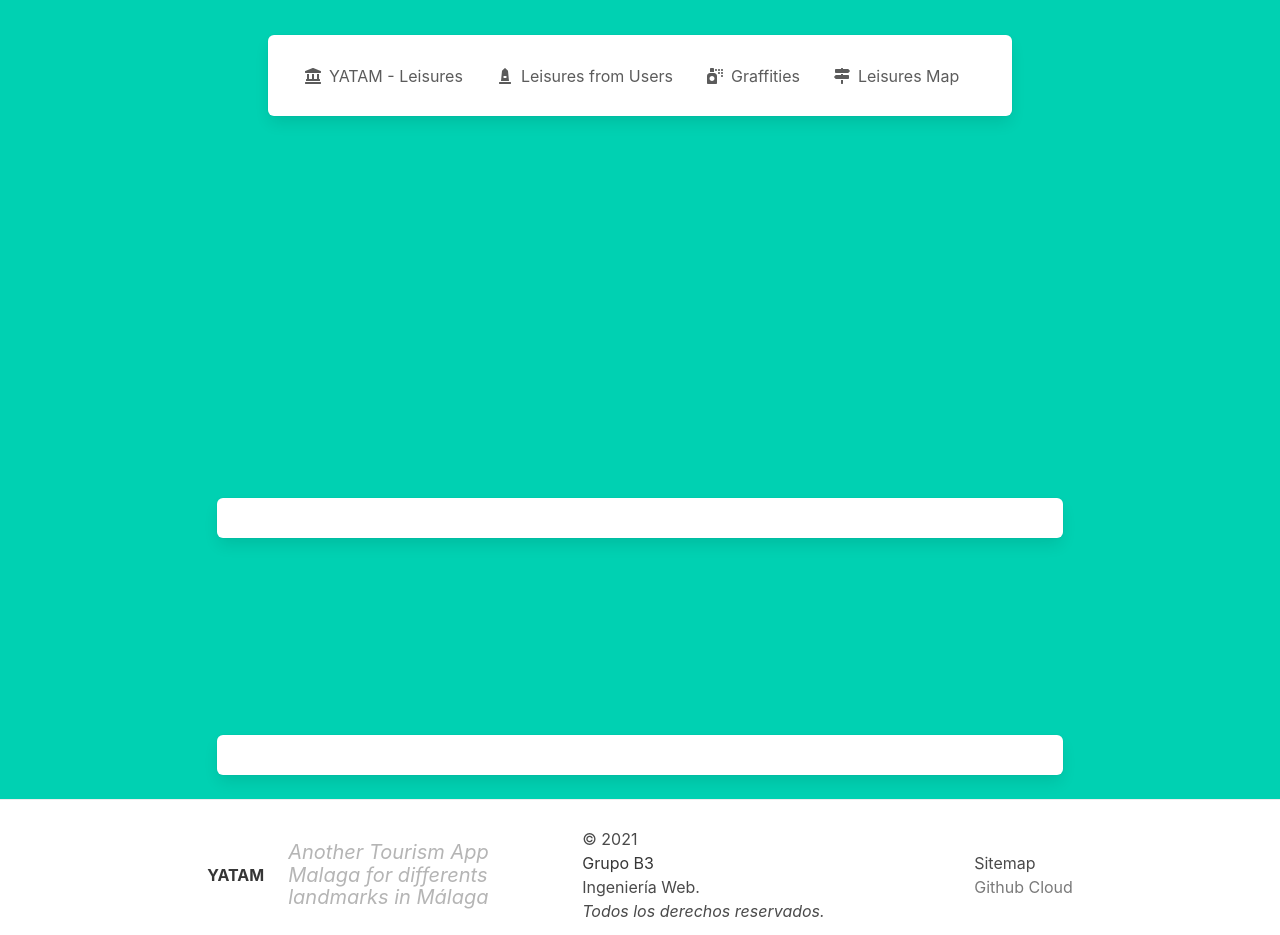
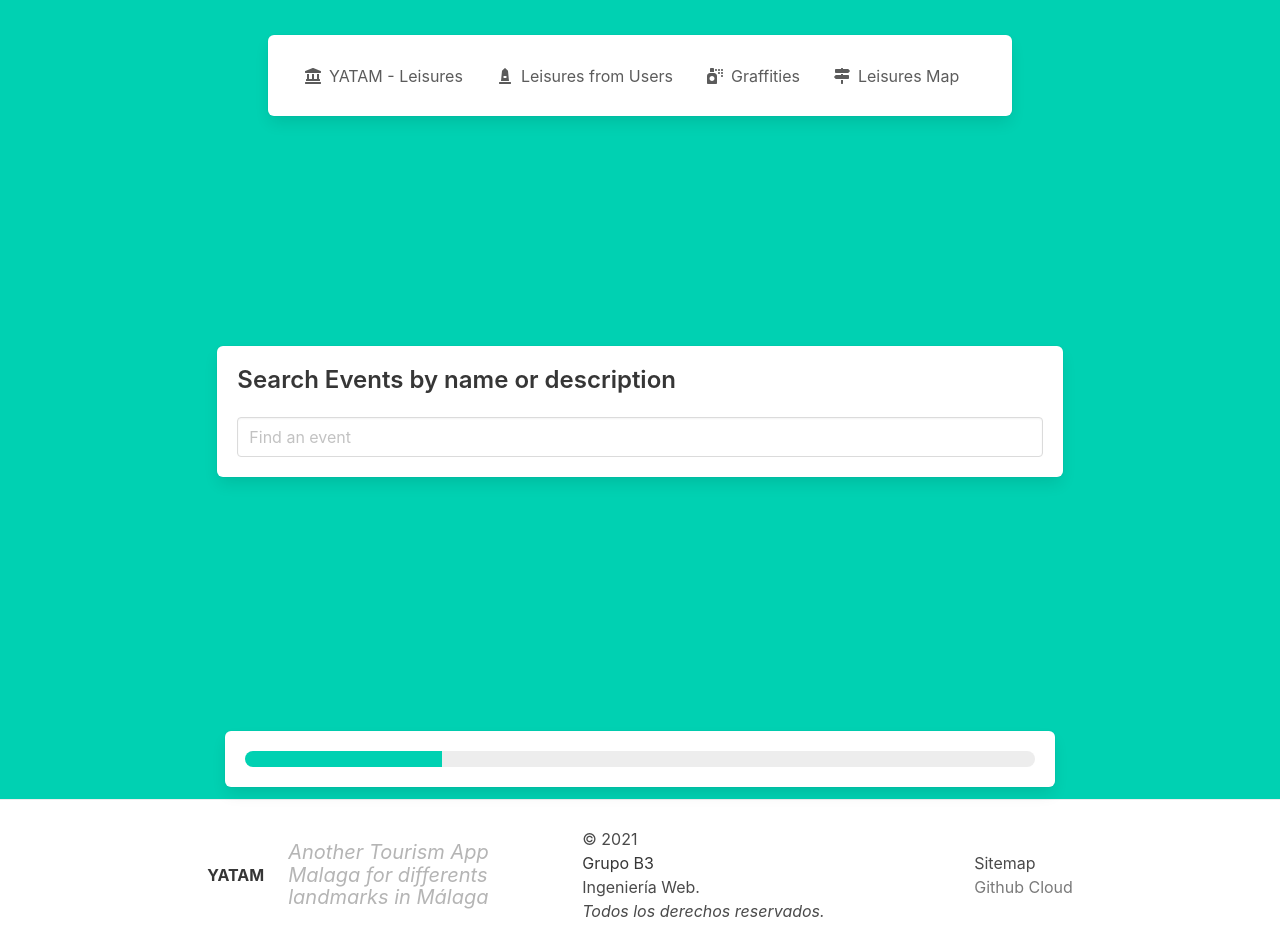
Before and after one commit to Shafledome/yatam-web-cloud, a Flask app: page /events in a window 1280 px wide. Shown: the part 57-992 px from the top of the page. Run offline with Flask 2, Linux system fonts and the light colour scheme; the visitor is signed in with stand-in values (Sample User, id 1); some libraries are stand-ins or nearby versions.

Commit message:
Events 2020 (still needs styling)

```diff
--- a/main.py
+++ b/main.py
@@ -327,5 +327,36 @@ def show_events():
         return render_template('events.html', title='YATAM - Events 2020')
 
 
+@app.route('/event', methods=['GET'])
+def show_event():
+    if 'current_user_uid' not in session:
+        return redirect(url_for('start'))
+    else:
+        e_Id = (request.args.get('id'))
+        event = Event.get_by_id(e_Id)
+        return render_template('event.html', e=event, title='YATAM - ' + event.name)
+
+
+@app.route('/events/search', methods=['POST'])
+def search_events():
+    if 'current_user_uid' not in session:
+        return redirect(url_for('start'))
+    else:
+        req = request.get_json()
+        events = Event.search_by_name_or_description(req)
+        return Response(response=json.dumps(events, default=lambda o: o.encode(), indent=4),
+                        status=200,
+                        mimetype=mimetype)
+
+
+@app.route('/weather', methods=['GET'])
+def show_weather():
+    if 'current_user_uid' not in session:
+        return redirect(url_for('start'))
+    else:
+        weather = Weather.get_weather()
+        return render_template('weather.html', w=weather, title='YATAM - Weather')
+
+
 if __name__ == '__main__':
     app.run(host='localhost', port='5000', debug=True)
--- a/templates/events.html
+++ b/templates/events.html
@@ -1,47 +1,109 @@
 {% extends 'base.html'%}
 {% block content %}
-<div class="block"></div>
 <div class="columns">
     <div class="column is-8 is-offset-2">
         <div class="box">
-
+            <p class="title is-4 has-text-grey-darker">Search Events by name or description</p>
+            <div class="field is-grouped">
+              <p class="control is-expanded">
+                <input class="input" type="text" id="input" onchange="search_by_name_or_description(event)"  placeholder="Find an event">
+              </p>
+            </div>
         </div>
     </div>
 </div>
-<div class="columns">
-    <div class="column is-8 is-offset-2">
-        <div class="box">
 
-        </div>
+<div class="column is-8 is-offset-2">
+    <div class="box" id="mainBox">
+        <progress class="progress is-primary" max="100">30%</progress>
     </div>
 </div>
-<a class="button is-danger is-large" id="top_button"onclick="top_function()">To the Top</a>
+
 <script>
-    window.onscroll = () => {scroll_function();}
+    var input = document.querySelector('input');
+    input.addEventListener('change', search_by_name);
 
-    function scroll_function() {
-        var top_button = document.getElementById("top_button");
-
-        if (document.body.scrollTop > 20 ||
-        document.documentElement.scrollTop > 20) {
-            top_button.style.display = "block";
-        } else {
-            top_button.style.display = "none";
+    function search_by_name_or_description(e) {
+        if (e !== undefined) {
+            input=e.target.value;
+            {
+                fetch(`${window.origin}/events/search`, {
+                    method: 'POST',
+                    credentials: 'include',
+                    body: JSON.stringify(input),
+                    cache: 'no-cache',
+                    headers: new Headers({
+                        'content-type': 'application/json'
+                    })
+                }).then((response) => {
+                    if (response.status !== 200) {
+                        console.log(`Response status was not 200: ${response.status}`);
+                        return ;
+                    }
+                    response.json().then( (data) => {
+                        render_cards(data);
+                    })
+                })
+            }
         }
     }
 
-    function top_function() {
-        document.body.scrollTop = 0;
-        document.documentElement.scrollTop = 0;
+    function open_event(id) {
+        window.location.href = "/event?id="+id;
     }
+
+    function render_cards(data) {
+        var box = document.getElementById('mainBox');
+        box.innerHTML = '<progress class="progress is-danger" max="100">30%</progress>';
+        var finalHTML = '';
+
+        data.forEach(element => {
+            var string_html = `
+                <a onclick="open_event(${element.e_id})"><div class="card">
+                        <div class="card-content">
+                            <div class="media">
+                                <div class="media-content">
+                                    <h1 class="title is-2 has-text-grey-darker">
+                                        ${element.name}
+                                    </h1>
+                                </div>
+                            </div>
+                            <div class="content">
+            `;
+            if (element.description !== null) {
+                string_html = string_html.concat(`${element.description}`);
+            }
+            if (element.address !== null) {
+                string_html = string_html.concat(`
+                    <p><strong>Address: </strong> ${element.address} </p>
+                `);
+            }
+            if (element.url !== null) {
+                string_html = string_html.concat(`
+                    <p><strong>URL: </strong> ${element.url} </p>
+                `);
+            }
+            if (element.email !== null) {
+                string_html = string_html.concat(`
+                    <p><strong>Email: </strong> ${element.email} </p>
+                `);
+            }
+            if (element.schedule !== null) {
+                string_html = string_html.concat(`
+                    <p><strong>Schedule: </strong> ${element.schedule} </p>
+                `);
+            }
+            string_html = string_html.concat(`
+                            </div>
+                        </div>
+                    </div></a>
+                    <br>
+            `);
+            finalHTML += string_html;
+        });
+        box.innerHTML = finalHTML;
+    }
+
 </script>
-<style>
-    #top_button {
-        display: none;
-        bottom: 20px;
-        right: 30px;
-        z-index: 99;
-        position: fixed;
-    }
-</style>
+
 {% endblock %}
```
Also changed, not shown: entities/event_entity.py (+20 -2 lines), templates/event.html (added, +39 -0 lines).
